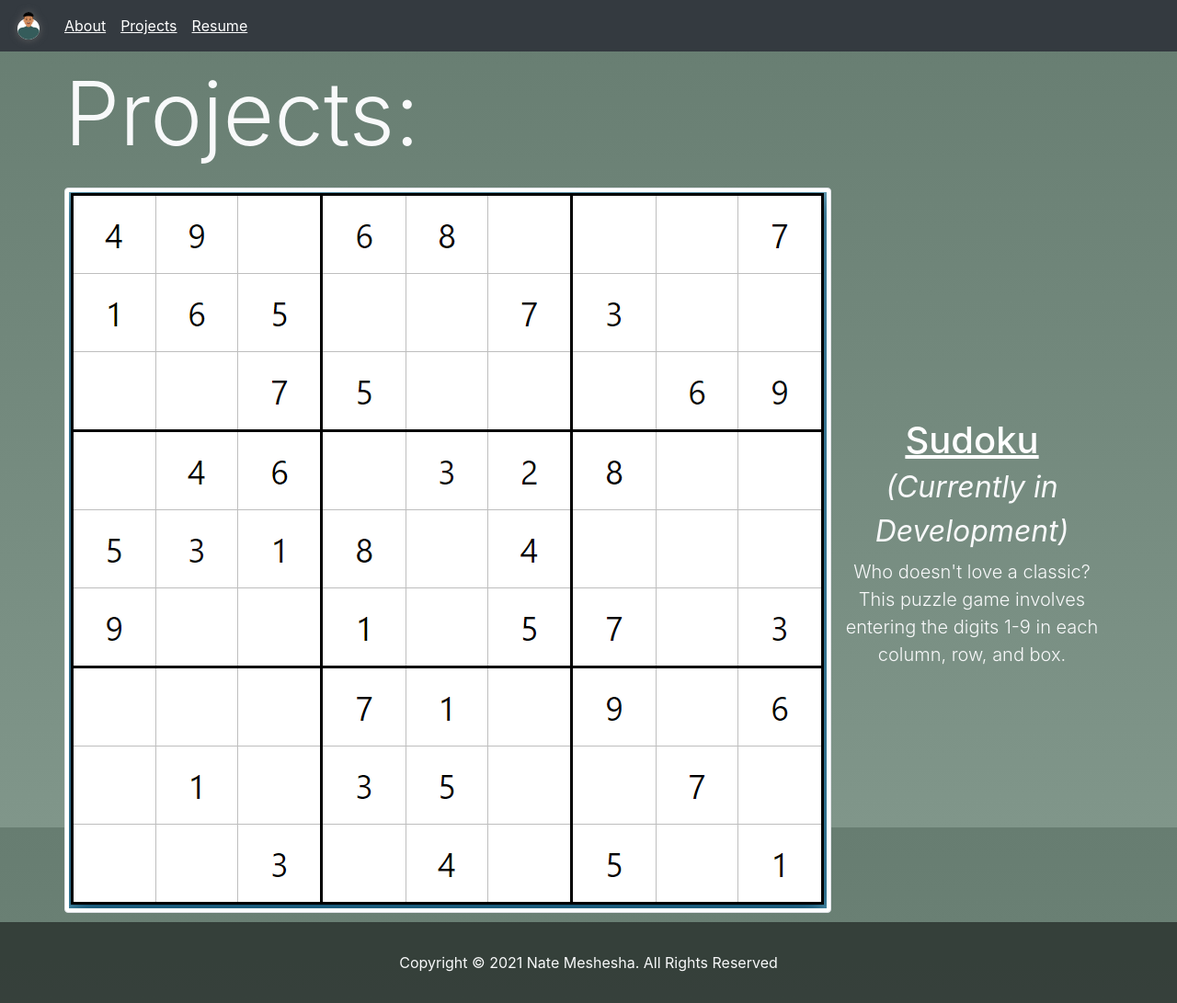
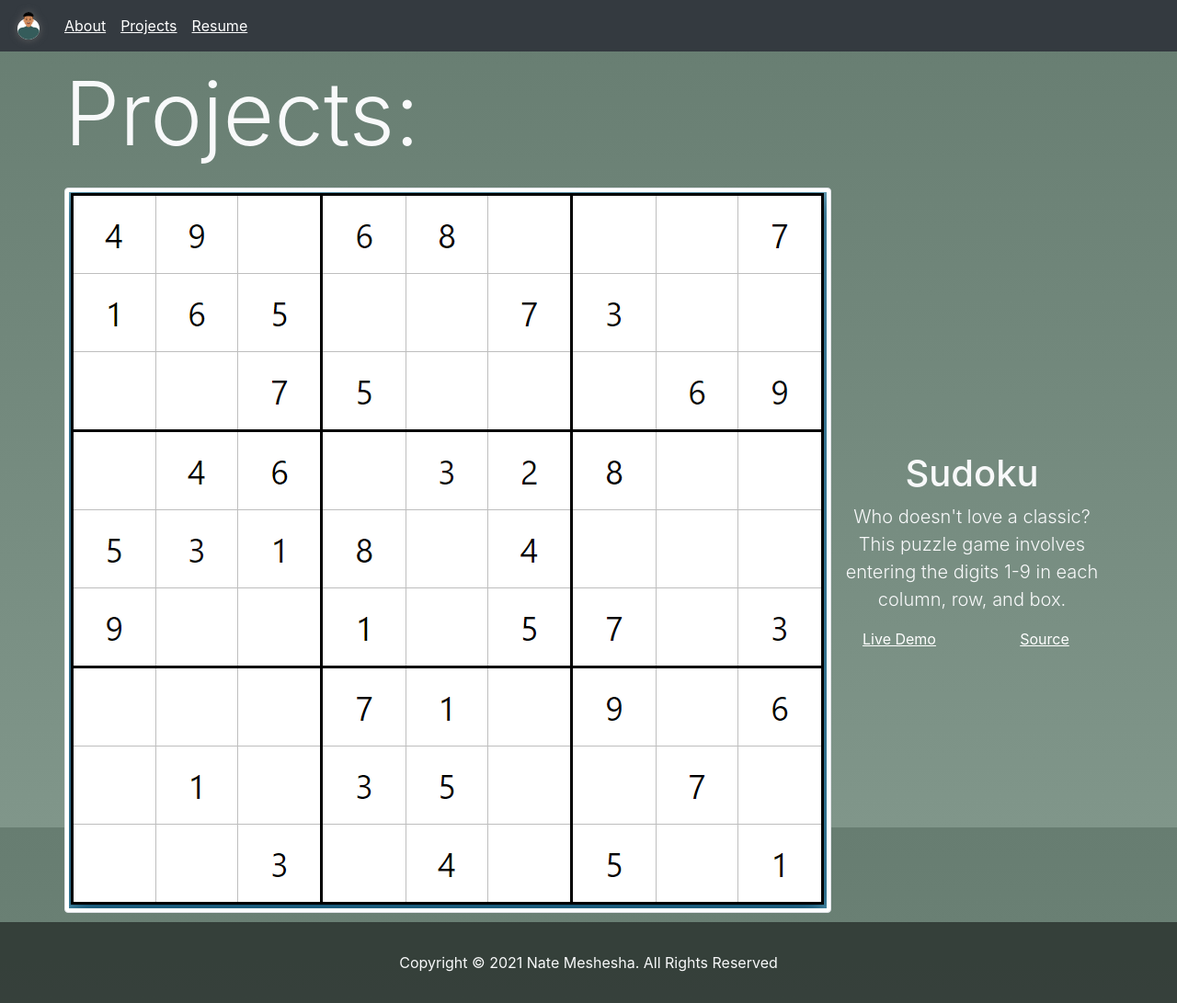
Before and after one commit to natelearnscode/natelearnscode.github.io, a Jekyll site: the page built from projects.html, in a window 1280 px wide. Shown: the whole page at 92% size. Built offline with Jekyll 4.4.1, drawn with Linux system fonts in a browser that asks for light colours; nearby versions of some CDN libraries.

Commit message:
added sudoku links

```diff
--- a/projects.html
+++ b/projects.html
@@ -10,7 +10,15 @@ title: Projects
 <div class="row media">
     <a href="https://natemeshesha.github.io/Sudoku/"><img src="assets/image/sudoku_preview.PNG" class="img-thumbnail preview" alt="Sudoku preview thumbnail"></a>
     <div class="media-body">
-        <h1 class="mt-0"><a href="https://natemeshesha.github.io/Sudoku/">Sudoku</a> <small><em>(Currently in Development)</em></small></h1>
+        <h1 class="mt-0">Sudoku</h1>
         <p class="lead">Who doesn't love a classic? This puzzle game involves entering the digits 1-9 in each column, row, and box.</p>
+        <div class="row">
+            <div class="col">
+                <a href="https://natemeshesha.github.io/Sudoku/">Live Demo</a>
+            </div>
+            <div class="col">
+                <a href="https://github.com/natemeshesha/Sudoku">Source</a>
+            </div>
+        </div>
     </div>
 </div>
```
Also changed, not shown: 1 other file.
